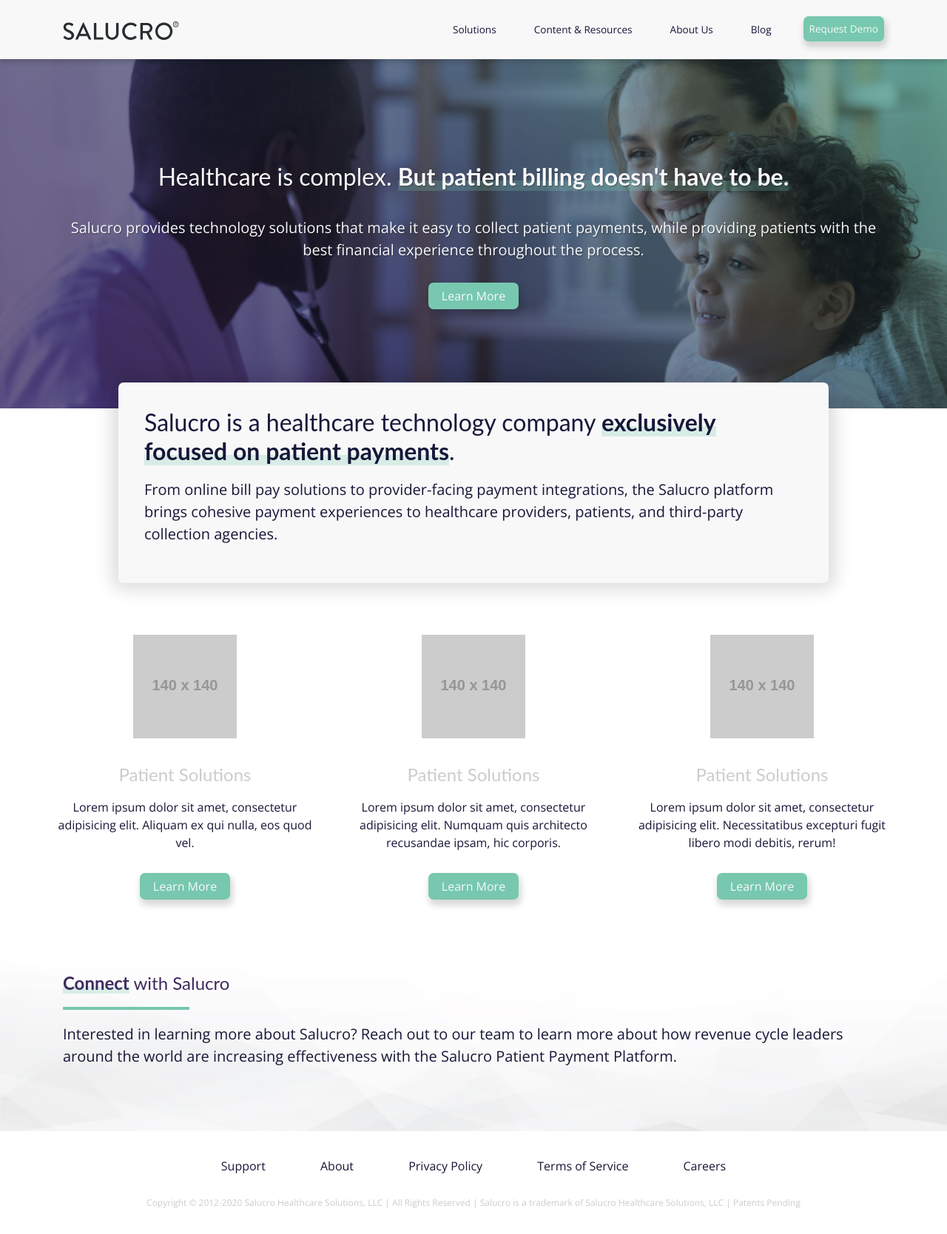
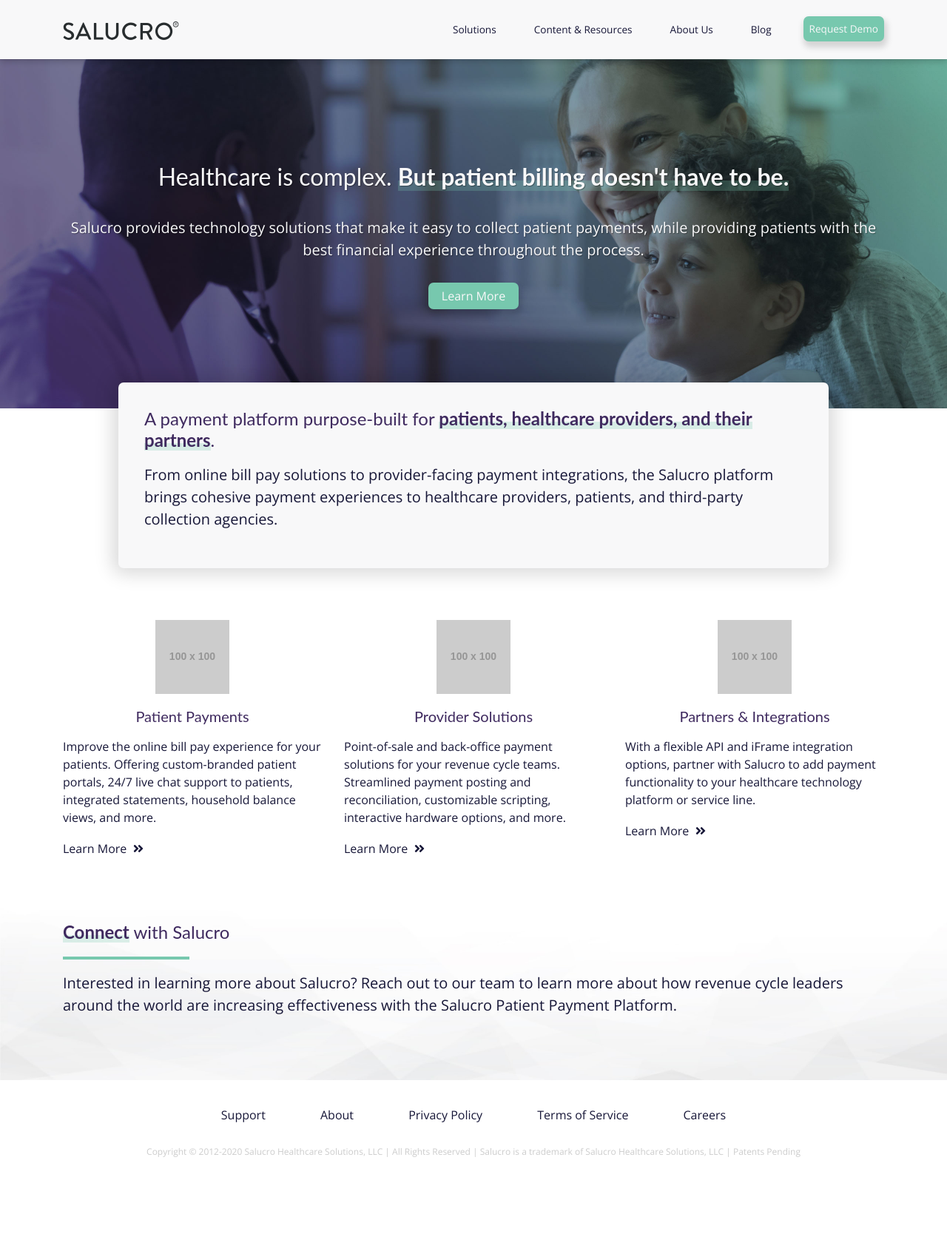
Before and after one commit to Bryan-kile1/project-heracles, a Jekyll site: the page built from index.html, in a window 1280 px wide. Shown: the whole page at 74% size. Built offline with Jekyll 4.4.1, drawn with Linux system fonts in a browser that asks for light colours; nearby versions of some CDN libraries; comment, search, counter and statistics services are not loaded; after the commit the page ends 1600 px from its top, so only the background shows below that.

Commit message:
Updating homepage layout.

```diff
--- a/css/custom/includes/_heros.scss
+++ b/css/custom/includes/_heros.scss
@@ -1,17 +1,10 @@
 #homeHero {
-
-	@keyframes animatedBackground {
-		from { background-position: 0 0; }
-		to { background-position: 100% 0; }
-	}
 
 	background: url("../../img/home/heroBG.jpg") no-repeat center center;
 	-webkit-background-size: cover;
 	-moz-background-size: cover;
 	-o-background-size: cover;
 	background-size: cover;
-	animation: animatedBackground 60s linear infinite;
-
 
 	padding: $gutter*4 0;
 	text-align: center;
--- a/css/custom/includes/_home.scss
+++ b/css/custom/includes/_home.scss
@@ -10,19 +10,51 @@
 }
 
 #homeSolutions {
-	margin: 0px auto;
+
 	text-align: center;
-	padding: $gutter 0;
+	margin-top: $gutter*2;
+
+	.col-md {
+
+		.fa-angle-double-right {
+			margin-left: 5px;
+			transition: $transition;
+
+			&:hover {
+				margin-left: 15px;
+			}
+		}
 
 		img {
-		margin-bottom: $gutter;
+			margin-bottom: $gutter/2;
 		}
 
-	h4 {
+		h5 {
 			margin-bottom: $gutter/2;
 		}
 
 		p {
-		margin-bottom: $gutter;
+			margin-bottom: $gutter/2;
+			text-align: left;
+		}
+
+		a {
+			text-decoration: none;
+
+			.fa-angle-double-right {
+				margin-left: 5px;
+				transition: $transition;
+			}
+
+			&:hover {
+				text-decoration: none;
+
+				.fa-angle-double-right {
+					margin-left: 15px;
 				}
 			}
+
+		}
+	}
+
+}
--- a/index.html
+++ b/index.html
@@ -11,7 +11,7 @@
 			<div class="col-md" id="homeHeroContent">
 				<h2>Healthcare is complex. <span>But patient billing doesn't have to be.</span></h2>
 				<p>Salucro provides technology solutions that make it easy to collect patient payments, while providing patients with the best financial experience throughout the process.</p>
-				<a href="#" class="sButton popup-modal">Learn More</a>
+				<a data-scroll href="#homeAboutSalucro" class="sButton">Learn More</a>
 			</div>
 		</div>
 	</div>
@@ -20,31 +20,39 @@
 <div class="container" id="homeAboutSalucro">
 	<div class="row">
 		<div class="col-md">
-			<h2>Salucro is a healthcare technology company <span>exclusively focused on patient payments</span>.</h2>
+			<h3>A payment platform purpose-built for <span>patients, healthcare providers, and their partners</span>.</h3>
 			<p>From online bill pay solutions to provider-facing payment integrations, the Salucro platform brings cohesive payment experiences to healthcare providers, patients, and third-party collection agencies.</p>
 		</div>
 	</div>
 </div>
 
-<div class="container" id="homeSolutions">
+<section id="homeSolutions">
+	<div class="container">
 		<div class="row">
 			<div class="col-md">
-			<img src="https://via.placeholder.com/140x140" alt="">
-			<h4>Patient Solutions</h4>
-			<p class="small">Lorem ipsum dolor sit amet, consectetur adipisicing elit. Aliquam ex qui nulla, eos quod vel.</p>
-			<a href="#" class="sButton">Learn More</a>
+				<a href="#">
+					<img src="https://via.placeholder.com/100x100" alt="">
+					<h5>Patient Payments</h5>
+					<p class="small">Improve the online bill pay experience for your patients. Offering custom-branded patient portals, 24/7 live chat support to patients, integrated statements, household balance views, and more.</p>
+					<p class="small">Learn More <i class="fas fa-angle-double-right" ></i></p>
+				</a>
 			</div>
 			<div class="col-md">
-			<img src="https://via.placeholder.com/140x140" alt="">
-			<h4>Patient Solutions</h4>
-			<p class="small">Lorem ipsum dolor sit amet, consectetur adipisicing elit. Numquam quis architecto recusandae ipsam, hic corporis.</p>
-			<a href="#" class="sButton">Learn More</a>
+				<a href="#">
+					<img src="https://via.placeholder.com/100x100" alt="">
+					<h5>Provider Solutions</h5>
+					<p class="small">Point-of-sale and back-office payment solutions for your revenue cycle teams. Streamlined payment posting and reconciliation, customizable scripting, interactive hardware options, and more.</p>
+					<p class="small">Learn More <i class="fas fa-angle-double-right" ></i></p>
+				</a>
 			</div>
 			<div class="col-md">
-			<img src="https://via.placeholder.com/140x140" alt="">
-			<h4>Patient Solutions</h4>
-			<p class="small">Lorem ipsum dolor sit amet, consectetur adipisicing elit. Necessitatibus excepturi fugit libero modi debitis, rerum!</p>
-			<a href="#" class="sButton">Learn More</a>
+				<a href="#">
+					<img src="https://via.placeholder.com/100x100" alt="">
+					<h5>Partners & Integrations</h5>
+					<p class="small">With a flexible API and iFrame integration options, partner with Salucro to add payment functionality to your healthcare technology platform or service line.</p>
+					<p class="small">Learn More <i class="fas fa-angle-double-right" ></i></p>
+				</a>
 			</div>
 		</div>
 	</div>
+</section>
```
Also changed, not shown: 5 other files. Lines whose indentation alone changed are shown as unchanged.
